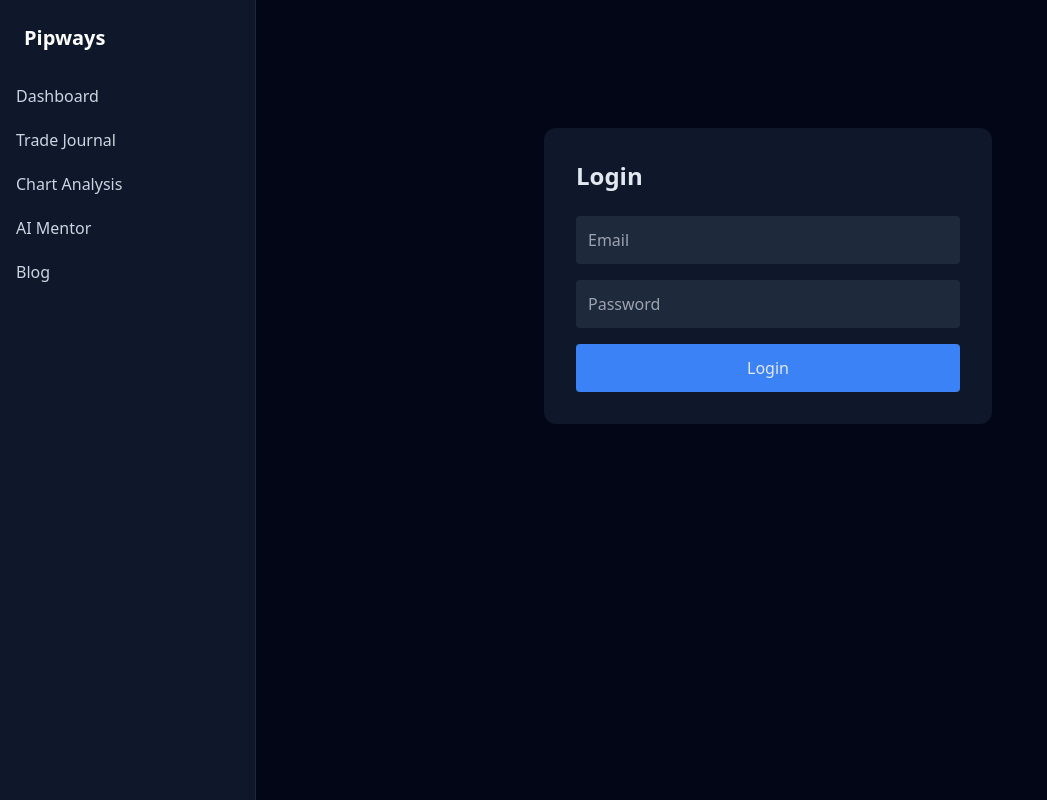
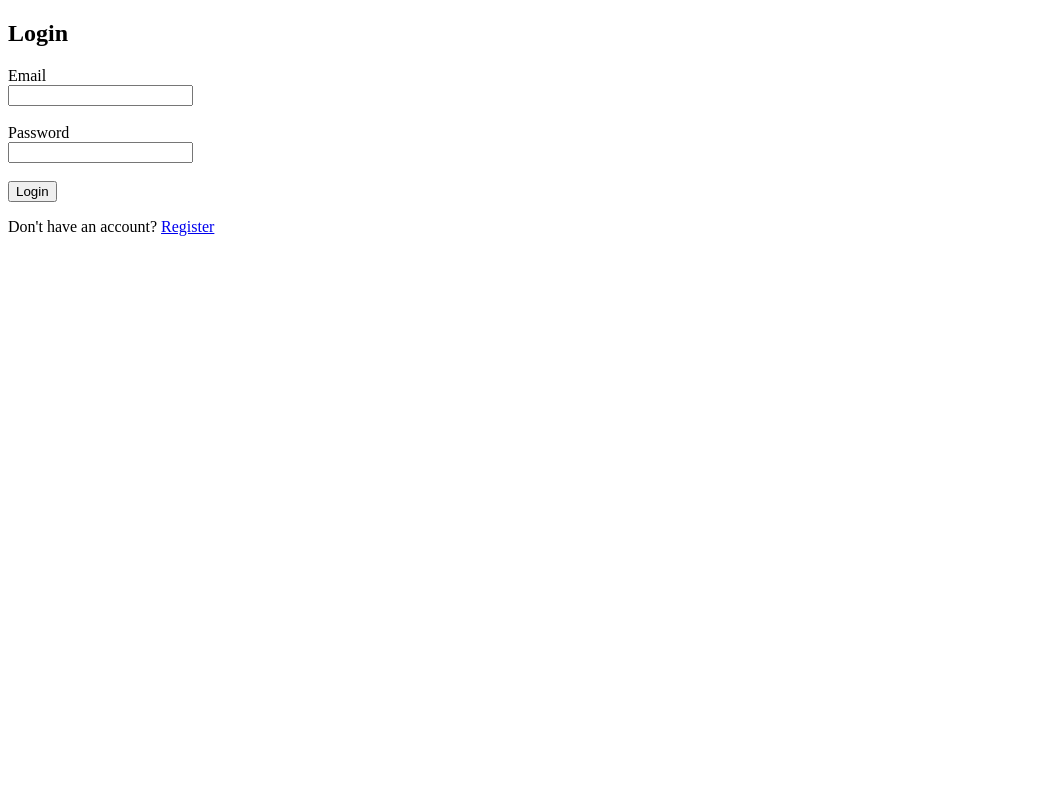
Before and after one commit to aaronfx/pipwaysacademy, a Flask app: page /login in a window 1280 px wide. Shown: the whole page, without its empty margins (0-1047 px from the left). Run offline with Flask 3, Linux system fonts and the light colour scheme; some libraries are stand-ins or nearby versions.

Commit message:
Update login.html

```diff
--- a/app/templates/login.html
+++ b/app/templates/login.html
@@ -1,27 +1,29 @@
-{% extends "base.html" %}
+<!DOCTYPE html>
+<html>
+<head>
+<title>Login</title>
+</head>
 
-{% block title %}Login{% endblock %}
+<body>
 
-{% block content %}
-
-<div class="max-w-md mx-auto mt-24 bg-slate-900 p-8 rounded-xl">
-
-<h2 class="text-2xl font-bold mb-6">Login</h2>
+<h2>Login</h2>
 
 <form method="POST">
 
-<input name="email" placeholder="Email"
-class="w-full mb-4 p-3 bg-slate-800 rounded">
+<label>Email</label><br>
+<input type="email" name="email"><br><br>
 
-<input type="password" name="password" placeholder="Password"
-class="w-full mb-4 p-3 bg-slate-800 rounded">
+<label>Password</label><br>
+<input type="password" name="password"><br><br>
 
-<button class="w-full bg-blue-500 py-3 rounded">
-Login
-</button>
+<button type="submit">Login</button>
 
 </form>
 
-</div>
+<p>
+Don't have an account?
+<a href="/register">Register</a>
+</p>
 
-{% endblock %}
+</body>
+</html>
```
